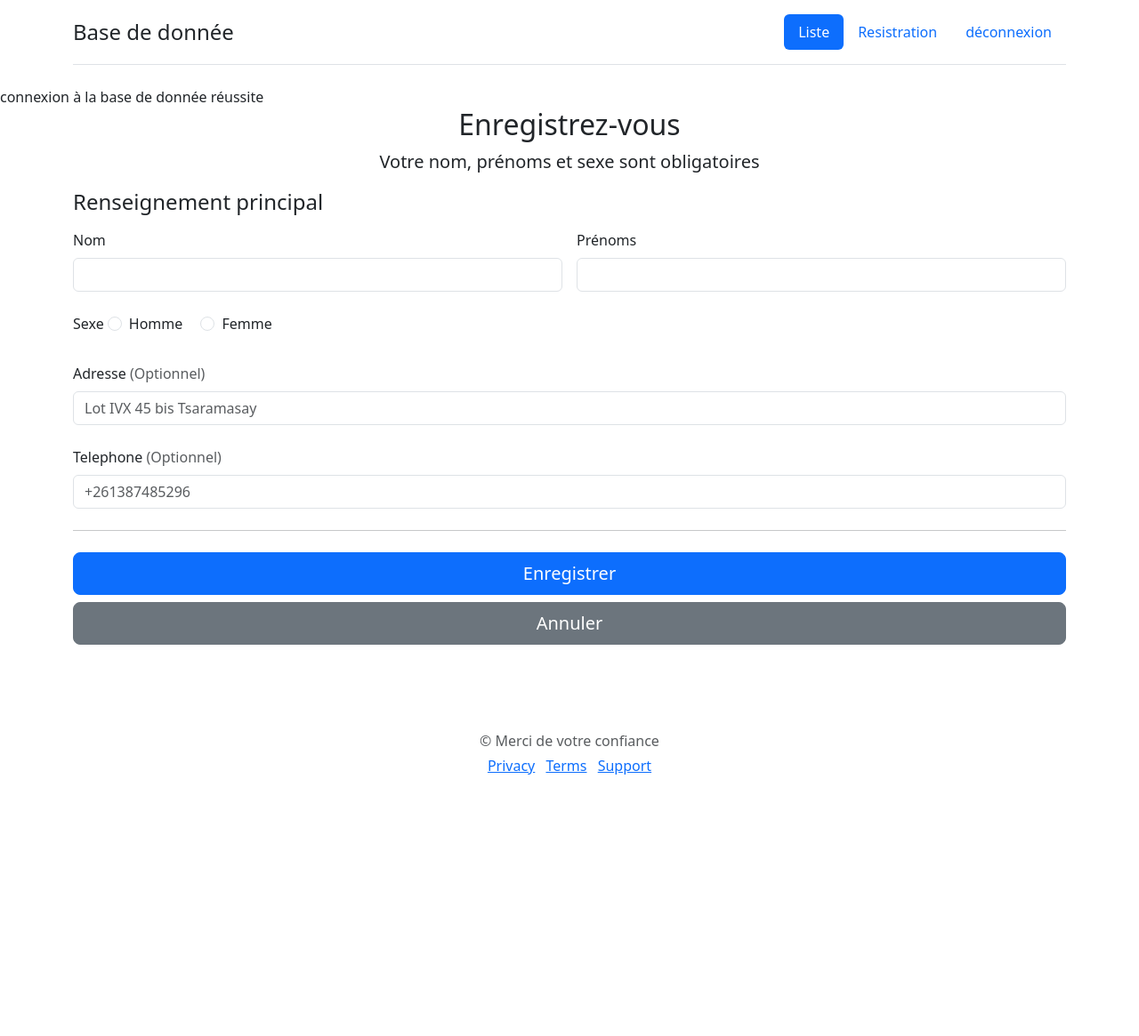
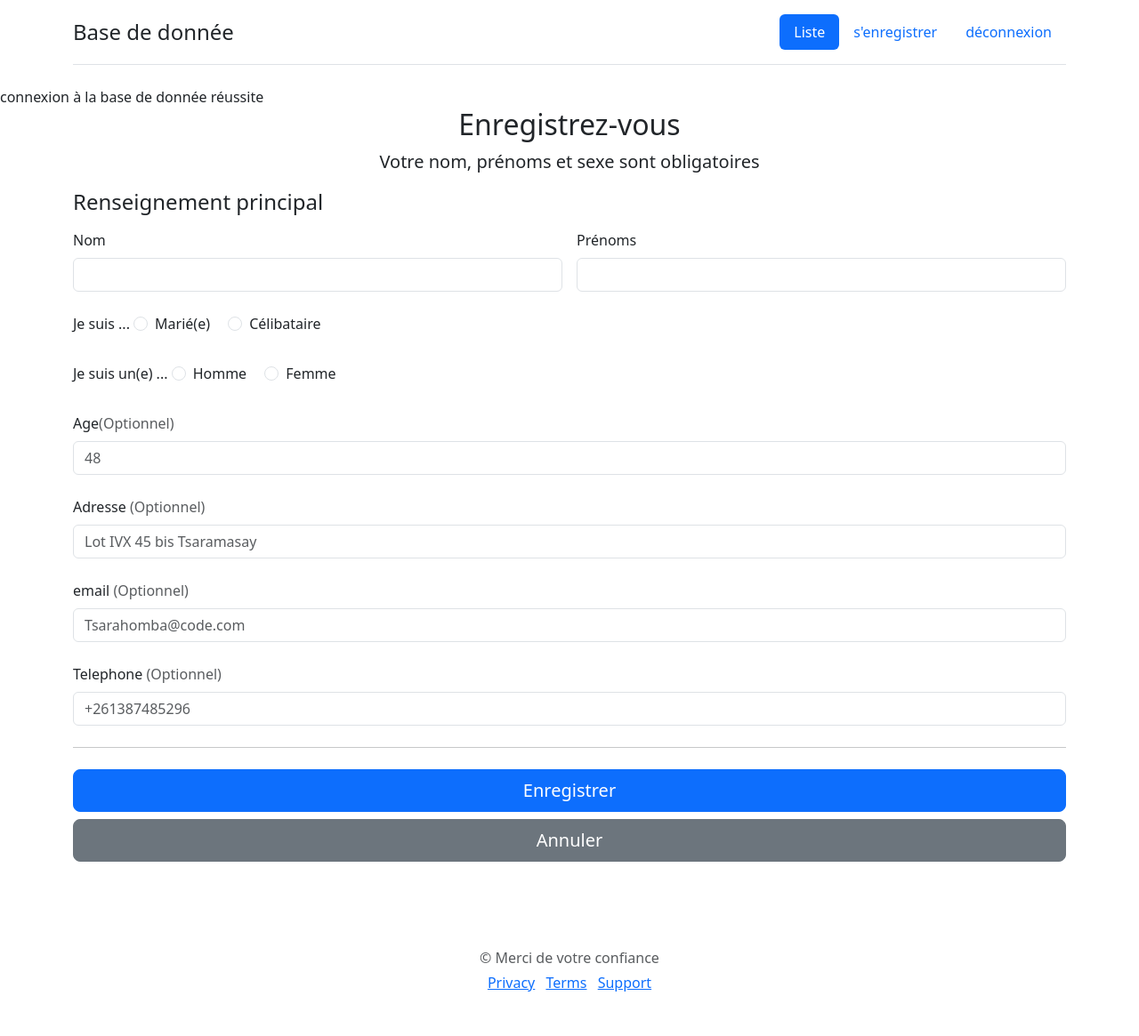
Before and after one commit to Andryrkt/ExerciceBdPhp, a PHP site: page /exercicebdphp/insert.php in a window 1280 px wide. Shown: the whole page at 89% size. Before the commit the page ends 871 px from the top, so only its background shows below. Run offline with PHP 8.4, Linux system fonts and the light colour scheme; some libraries are stand-ins or nearby versions.

Commit message:
0.0.3 changement de base de donnée myproject et ajout de l'age, civilité, email

```diff
--- a/conexion_Bd.php
+++ b/conexion_Bd.php
@@ -2,7 +2,8 @@
 $serveur='localhost';
 $login = 'root';
 $pass = '';
-$dbname="listepers";
+$dbname="myproject";
+$table = 'utilisateur';
 
 try {
     $connexion = new PDO("mysql:host=$serveur;dbname=$dbname",$login, $pass);
--- a/header.php
+++ b/header.php
@@ -19,7 +19,7 @@
       </a>
       <ul class="nav nav-pills">
         <li class="nav-item"><a href="index.php" class="nav-link active" aria-current="page">Liste</a></li>
-        <li class="nav-item"><a href="insert.php" class="nav-link">Resistration</a></li>
+        <li class="nav-item"><a href="insert.php" class="nav-link">s'enregistrer</a></li>
         <li class="nav-item"><a href="#" class="nav-link">déconnexion</a></li>
       </ul>
     </header>
--- a/insert.php
+++ b/insert.php
@@ -6,25 +6,30 @@ if(isset($_POST['enregistrer']) ){
 
     $nom = $_POST['nom'];
     $prenoms = $_POST['prenoms'];
+    $civilite = $_POST['civilite'];
     $sexe = $_POST['sexe'];
+    $age = $_POST['age'];
     $adresse = $_POST['adresse'];
+    $email = $_POST['email'];
     $telephone = $_POST['telephone'];
 
-    $table = "personnes";
 
     $lienVersAffichage = "http://localhost/exercicebdphp/index.php";
 
-    var_dump($nom, $prenoms, $sexe, $adresse, $telephone);
+    var_dump($nom, $prenoms,$civilite, $sexe, $age, $adresse,$email, $telephone);
 
     $insert = $connexion->prepare (
         "INSERT INTO $table(nom,prenoms,sexe,adresse,telephone)
-        VALUE (:nom,:prenoms,:sexe,:adresse,:telephone)"
+        VALUE (:nom,:prenoms,:civilite,:sexe,:age,:adresse,:email, :telephone)"
     );
 
     $insert->bindParam(':nom', $nom);
     $insert->bindParam(':prenoms', $prenoms);
+    $insert->bindParam(':civilite', $civilite);
     $insert->bindParam(':sexe', $sexe);
+    $insert->bindParam(':age', $age);
     $insert->bindParam(':adresse', $adresse);
+    $insert->bindParam(':email', $email);
     $insert->bindParam(':telephone', $telephone);
 
     $insert->execute();
@@ -34,7 +39,7 @@ if(isset($_POST['enregistrer']) ){
 
 ?>
 
-<div class="container form-signin">
+<div class="container d-flex justify-content-center">
   <main>
     <div class="text-center">
       <h2>Enregistrez-vous</h2>
@@ -63,8 +68,26 @@ if(isset($_POST['enregistrer']) ){
               </div>
             </div>
 
+
+            <div class="col-12 mt-4">
+              <label for="" class="form-label">Je suis ...</label>
+              <div class="form-check form-check-inline">
+                <input class="form-check-input" type="radio" name="civilite" id="marie" value="M" required>
+                <label class="form-check-label" for="marie">Marié(e)</label>
+            </div>
+            <div class="form-check form-check-inline">
+                <input class="form-check-input" type="radio" name="civilite" id="celibataire" value="C" required>
+                <label class="form-check-label" for="celibataire">Célibataire</label>
+            </div>
+              <div class="invalid-feedback">
+              Veillez renseigner votre nom
+                </div>
+              </div>
+            </div>
+
+
             <div class="col-12 my-4">
-              <label for="" class="form-label">Sexe</label>
+              <label for="" class="form-label">Je suis un(e) ...</label>
               <div class="form-check form-check-inline">
                 <input class="form-check-input" type="radio" name="sexe" id="homme" value="H" required>
                 <label class="form-check-label" for="homme">Homme</label>
@@ -79,10 +102,23 @@ if(isset($_POST['enregistrer']) ){
               </div>
             </div>
 
+
+            <div class="col-12 mb-4">
+              <label for="age" class="form-label">Age<span class="text-muted">(Optionnel)</span></label>
+              <input type="number" class="form-control" id="age" name="age" placeholder="48" min="0" >
+            </div>
+
+
             <div class="col-12 mb-4">
               <label for="adresse" class="form-label">Adresse <span class="text-muted">(Optionnel)</span></label>
               <input type="text" class="form-control" id="adresse" name="adresse" placeholder="Lot IVX 45 bis Tsaramasay" >
             </div>
+
+            <div class="col-12 mb-4">
+              <label for="email" class="form-label">email <span class="text-muted">(Optionnel)</span></label>
+              <input type="email" class="form-control" id="email" name="email" placeholder="Tsarahomba@code.com" >
+            </div>
+
 
             <div class="col-12">
               <label for="telephone" class="form-label">Telephone <span class="text-muted">(Optionnel)</span></label>
```
Also changed, not shown: index.php (+11 -7 lines), update.php (+4 -3 lines).
